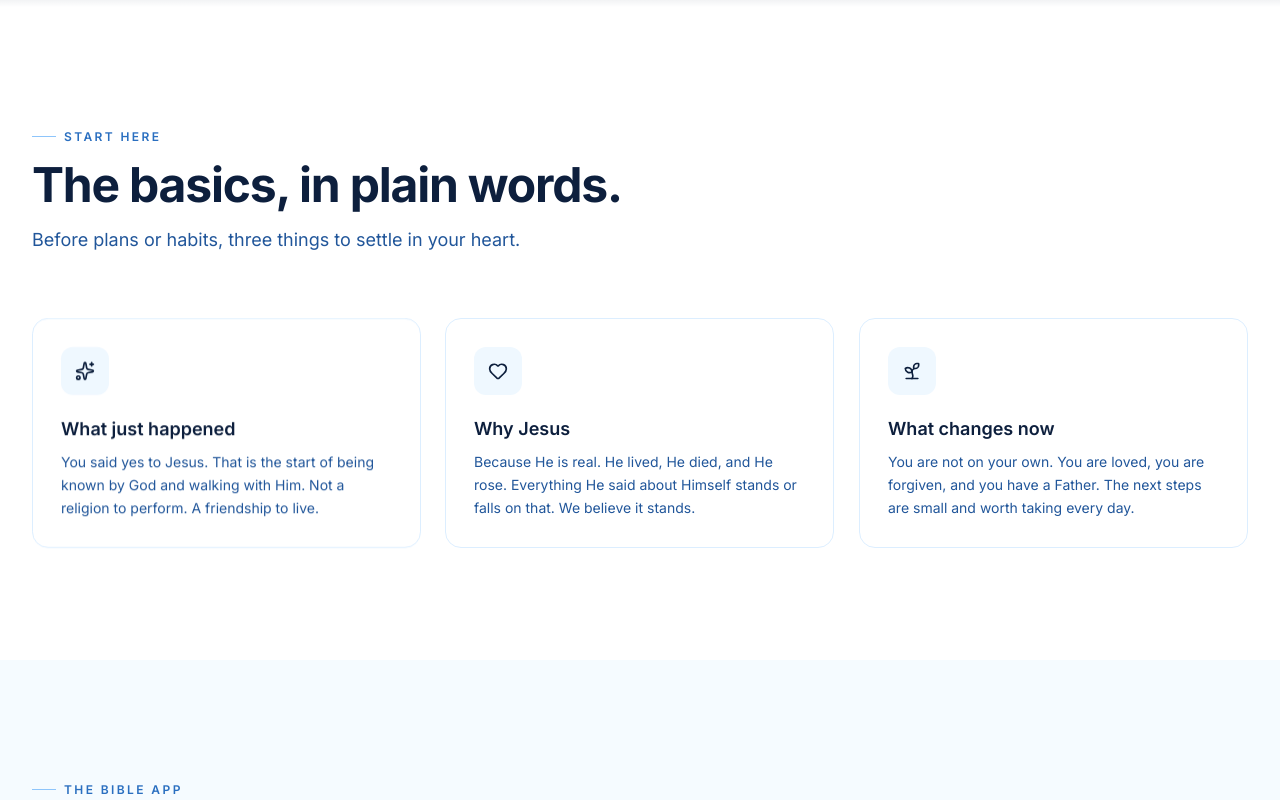
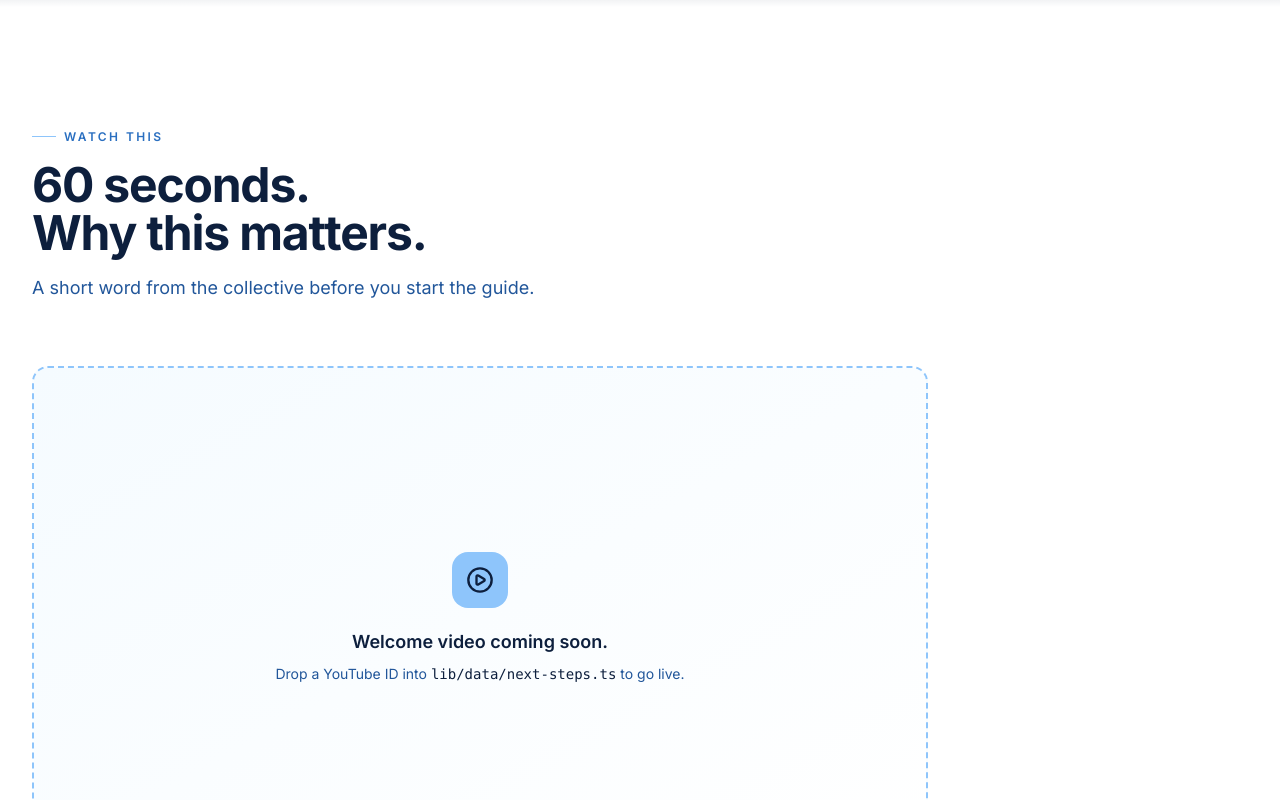
Before and after one commit to tylerclaw007/sgv-collective, a Next.js app: page /next-steps in a window 1280 px wide. Shown: the part 740-1540 px from the top of the page. Built offline with nearby package versions, Linux system fonts and the light colour scheme.

Commit message:
feat(next-steps): add welcome video slot under the hero
New `welcomeVideo` constant in lib/data/next-steps.ts. Setting
`youtubeId` renders a YouTube nocookie iframe (lazy-loaded, 16:9). Until
a real ID is dropped in, the section shows a dashed-border empty state
matching the design system.

```diff
--- a/src/app/next-steps/page.tsx
+++ b/src/app/next-steps/page.tsx
@@ -19,6 +19,7 @@ import {
   biblePlans,
   foundations,
   sevenDays,
+  welcomeVideo,
 } from "@/lib/data/next-steps";
 
 export const metadata = {
@@ -96,6 +97,45 @@ export default function NextStepsPage() {
 
         <div className="absolute bottom-0 left-0 right-0 h-32 bg-gradient-to-t from-white to-transparent pointer-events-none" />
       </section>
+
+      <Section
+        eyebrow="Watch this"
+        title="60 seconds. Why this matters."
+        description="A short word from the collective before you start the guide."
+      >
+        <div className="max-w-4xl">
+          {welcomeVideo.youtubeId ? (
+            <div className="relative aspect-video rounded-2xl overflow-hidden border border-[var(--color-sky-100)] shadow-xl shadow-[var(--color-navy)]/10 bg-[var(--color-navy)]">
+              <iframe
+                src={`https://www.youtube-nocookie.com/embed/${welcomeVideo.youtubeId}?rel=0`}
+                title={welcomeVideo.title}
+                loading="lazy"
+                allow="accelerometer; autoplay; clipboard-write; encrypted-media; gyroscope; picture-in-picture"
+                allowFullScreen
+                className="absolute inset-0 w-full h-full"
+              />
+            </div>
+          ) : (
+            <div className="relative aspect-video rounded-2xl border-2 border-dashed border-[var(--color-baby)] bg-gradient-to-br from-[var(--color-cream)] to-white grid place-items-center text-center px-6">
+              <div>
+                <div className="mx-auto w-14 h-14 rounded-2xl bg-[var(--color-baby)] grid place-items-center text-[var(--color-navy)]">
+                  <PlayCircle className="w-7 h-7" aria-hidden="true" />
+                </div>
+                <p className="mt-5 text-base md:text-lg font-semibold text-[var(--color-navy)]">
+                  Welcome video coming soon.
+                </p>
+                <p className="mt-2 text-sm text-[var(--color-sky-700)] max-w-md mx-auto">
+                  Drop a YouTube ID into{" "}
+                  <span className="font-mono text-[var(--color-navy)]">
+                    lib/data/next-steps.ts
+                  </span>{" "}
+                  to go live.
+                </p>
+              </div>
+            </div>
+          )}
+        </div>
+      </Section>
 
       <Section
         eyebrow="Start here"
--- a/src/lib/data/next-steps.ts
+++ b/src/lib/data/next-steps.ts
@@ -1,4 +1,11 @@
 // Content for /next-steps. Edit copy and plan URLs here.
+
+// Welcome video shown right under the hero. Drop a YouTube video ID (the
+// 11-char string after `v=` in the URL) into `youtubeId` to go live.
+export const welcomeVideo: { youtubeId: string | null; title: string } = {
+  youtubeId: null,
+  title: "Welcome to your next step",
+};
 
 export type FoundationCard = {
   title: string;
```
